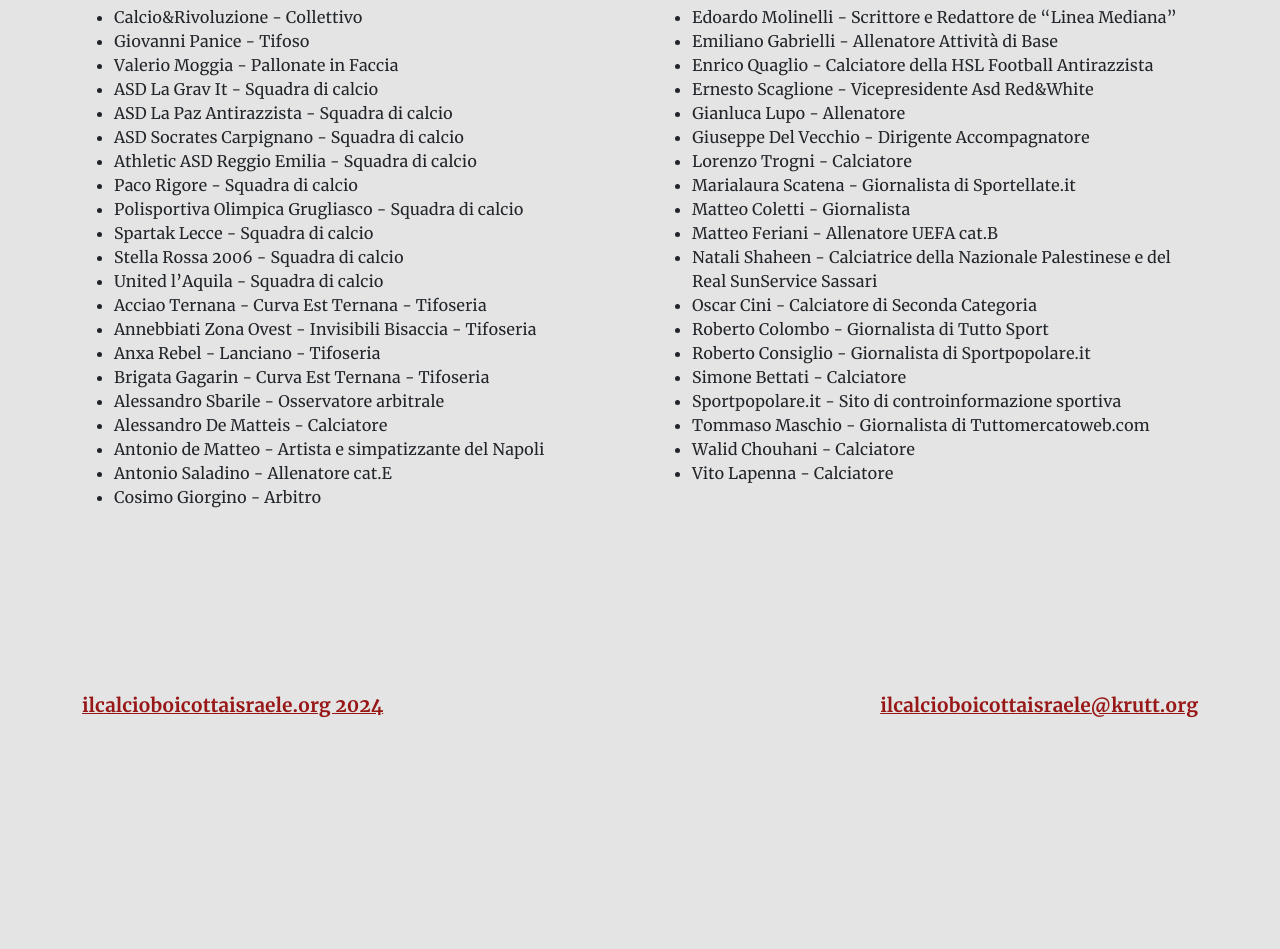
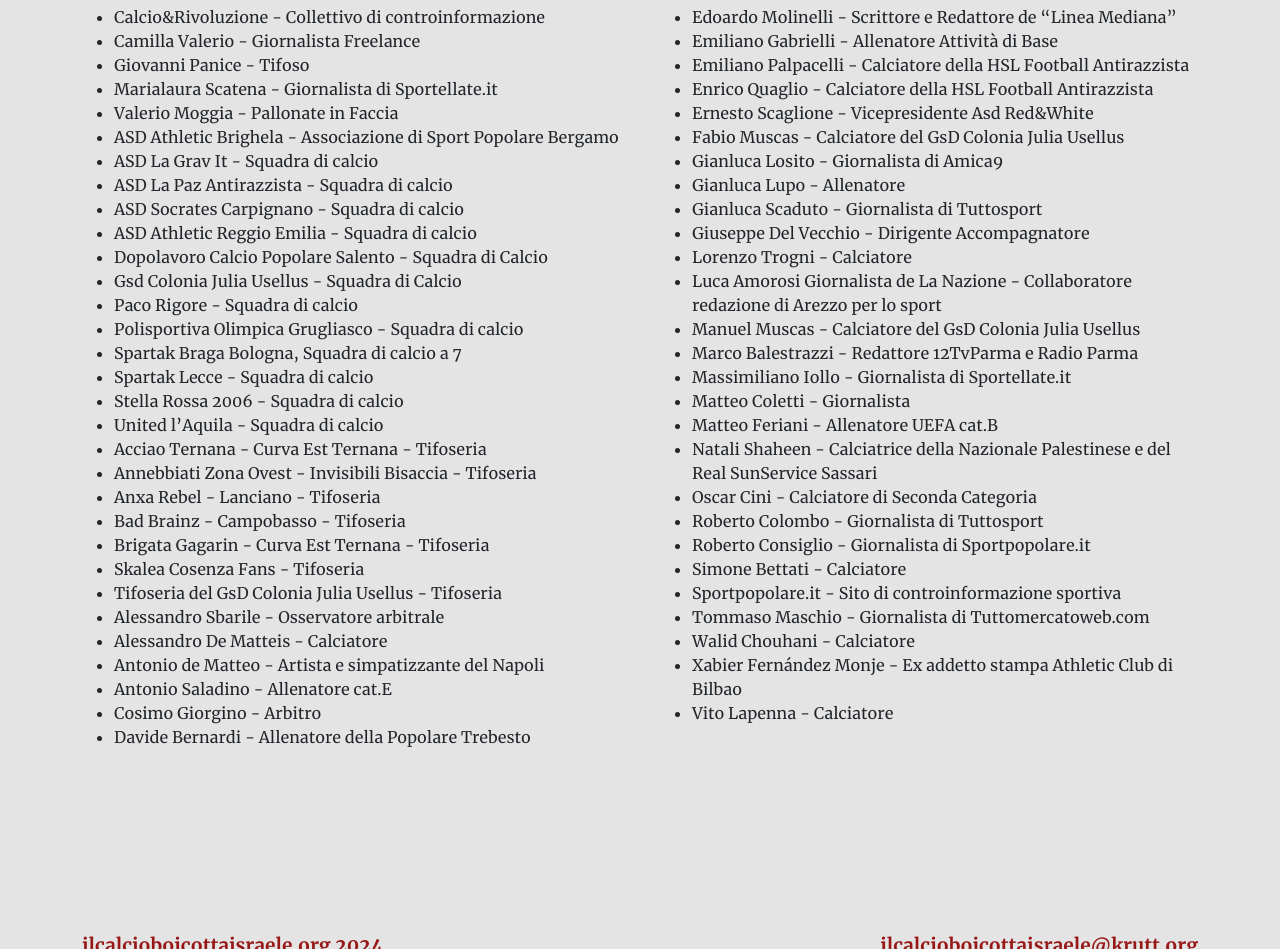
Before and after one commit to kmos/soccerboycottisrael, a plain HTML site: page docs/en/index.html in a window 1280 px wide. Shown: the part 3780-4729 px from the top of the page. Before the commit the page ends 4550 px from the top, so only its background shows below. Drawn offline with Linux system fonts and the light colour scheme.

Commit message:
add new signatures and en form

```diff
--- a/docs/en/index.html
+++ b/docs/en/index.html
@@ -26,7 +26,7 @@
                         <h2 class="pb-4">Boycott the Football Federation of Israel! Boycott those who sow death and destruction!</h2>
                         <h1><b>Condemnation of the massacre in Palestine and call for a halt to relations with the State of Israel until a cease-fire. Letter from the world of soccer</b></h1>
                         <p class="cta pt-4">
-                            If you are in the soccer world <a href="https://forms.gle/U27VAGqEAZdtGveq5" class="cta mt-5">sign here</a>
+                            If you are in the soccer world <a href="https://forms.gle/Dk72Ed9FResqFmyj7" class="cta mt-5">sign here</a>
                         </p>
                     </div>
                     <div class="col-lg-6">
@@ -78,54 +78,63 @@
             </div>
             <div class="col-12 grid-columns">
                 <ul>
-                    <li>
-                        Calcio&Rivoluzione
-                        - Collettivo
-                    </li>
-                    <li>
-                        Giovanni Panice
-                        - Tifoso
-                    </li>
-                    <li>
-                        Valerio Moggia
-                        - Pallonate in Faccia
-                    </li>
+                    <li>Calcio&Rivoluzione - Collettivo di controinformazione</li>
+                    <li>Camilla Valerio - Giornalista Freelance</li>
+                    <li>Giovanni Panice - Tifoso</li>
+                    <li>Marialaura Scatena - Giornalista di Sportellate.it</li>
+                    <li>Valerio Moggia - Pallonate in Faccia</li>
+                    <li>ASD Athletic Brighela - Associazione di Sport Popolare Bergamo</li>
                     <li>ASD La Grav It - Squadra di calcio</li>
                     <li>ASD La Paz Antirazzista - Squadra di calcio</li>
                     <li>ASD Socrates Carpignano - Squadra di calcio</li>
-                    <li>Athletic ASD Reggio Emilia - Squadra di calcio</li>
+                    <li>ASD Athletic Reggio Emilia - Squadra di calcio</li>
+                    <li>Dopolavoro Calcio Popolare Salento - Squadra di Calcio</li>
+                    <li>Gsd Colonia Julia Usellus - Squadra di Calcio</li>
                     <li>Paco Rigore - Squadra di calcio</li>
                     <li>Polisportiva Olimpica Grugliasco - Squadra di calcio</li>
+                    <li>Spartak Braga Bologna, Squadra di calcio a 7</li>
                     <li>Spartak Lecce - Squadra di calcio</li>
                     <li>Stella Rossa 2006 - Squadra di calcio</li>
                     <li>United l’Aquila - Squadra di calcio</li>
                     <li>Acciao Ternana - Curva Est Ternana - Tifoseria</li>
                     <li>Annebbiati Zona Ovest - Invisibili Bisaccia - Tifoseria</li>
                     <li>Anxa Rebel - Lanciano - Tifoseria</li>
+                    <li>Bad Brainz - Campobasso - Tifoseria</li>
                     <li>Brigata Gagarin - Curva Est Ternana - Tifoseria</li>
+                    <li>Skalea Cosenza Fans - Tifoseria</li>
+                    <li>Tifoseria del GsD Colonia Julia Usellus - Tifoseria</li>
                     <li>Alessandro Sbarile - Osservatore arbitrale</li>
                     <li>Alessandro De Matteis - Calciatore</li>
                     <li>Antonio de Matteo - Artista e simpatizzante del Napoli</li>
                     <li>Antonio Saladino - Allenatore cat.E</li>
                     <li>Cosimo Giorgino - Arbitro</li>
+                    <li>Davide Bernardi - Allenatore della Popolare Trebesto</li>
                     <li>Edoardo Molinelli - Scrittore e Redattore de “Linea Mediana”</li>
                     <li>Emiliano Gabrielli - Allenatore Attività di Base</li>
+                    <li>Emiliano Palpacelli - Calciatore della HSL Football Antirazzista</li>
                     <li>Enrico Quaglio - Calciatore della HSL Football Antirazzista</li>
                     <li>Ernesto Scaglione - Vicepresidente Asd Red&White</li>
+                    <li>Fabio Muscas - Calciatore del GsD Colonia Julia Usellus</li>
+                    <li>Gianluca Losito - Giornalista di Amica9</li>
                     <li>Gianluca Lupo - Allenatore</li>
+                    <li>Gianluca Scaduto - Giornalista di Tuttosport</li>
                     <li>Giuseppe Del Vecchio - Dirigente Accompagnatore</li>
                     <li>Lorenzo Trogni - Calciatore</li>
-                    <li>Marialaura Scatena - Giornalista di Sportellate.it</li>
+                    <li>Luca Amorosi Giornalista de La Nazione - Collaboratore redazione di Arezzo per lo sport</li>
+                    <li>Manuel Muscas - Calciatore del GsD Colonia Julia Usellus</li>
+                    <li>Marco Balestrazzi - Redattore 12TvParma e Radio Parma</li>
+                    <li>Massimiliano Iollo - Giornalista di Sportellate.it</li>
                     <li>Matteo Coletti - Giornalista</li>
                     <li>Matteo Feriani - Allenatore UEFA cat.B</li>
                     <li>Natali Shaheen - Calciatrice della Nazionale Palestinese e del Real SunService Sassari</li>
                     <li>Oscar Cini - Calciatore di Seconda Categoria</li>
-                    <li>Roberto Colombo - Giornalista di Tutto Sport</li>
+                    <li>Roberto Colombo - Giornalista di Tuttosport</li>
                     <li>Roberto Consiglio - Giornalista di Sportpopolare.it</li>
                     <li>Simone Bettati  - Calciatore</li>
                     <li>Sportpopolare.it - Sito di controinformazione sportiva</li>
                     <li>Tommaso Maschio - Giornalista di Tuttomercatoweb.com</li>
                     <li>Walid Chouhani - Calciatore</li>
+                    <li>Xabier Fernández Monje - Ex addetto stampa Athletic Club di Bilbao</li>
                     <li>Vito Lapenna - Calciatore</li>
                 </ul>
             </div>
```
Also changed, not shown: docs/index.html (+24 -15 lines).
